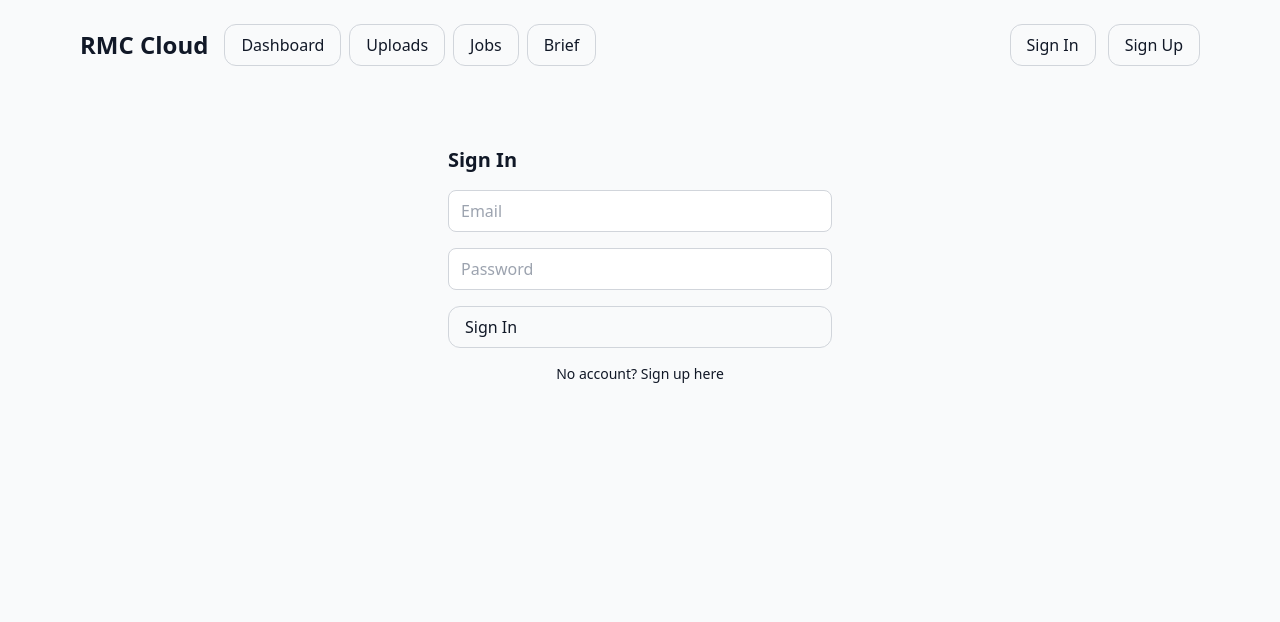
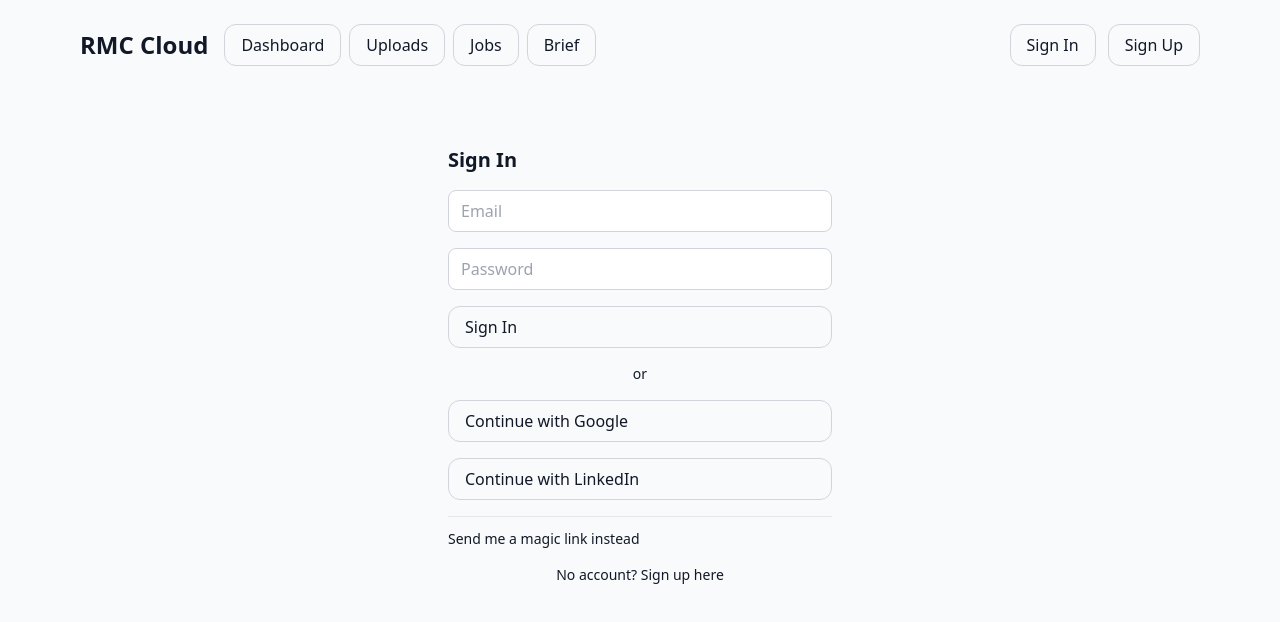
Before and after one commit to PhilippePelletier/rmc-cloud, a Next.js app in the folder web/: page /sign-in in a window 1280 px wide. Shown: the top 622 px of the page. Built offline with nearby package versions, Linux system fonts and the light colour scheme; no server answers.

Commit message:
Update page.tsx

```diff
--- a/web/app/sign-in/page.tsx
+++ b/web/app/sign-in/page.tsx
@@ -1,35 +1,93 @@
-// web/app/sign-in/page.tsx
 'use client';
-import { useState } from 'react';
-import { useRouter } from 'next/navigation';
-import { createClient } from '@supabase/supabase-js';
 
-const supabase = createClient(
-  process.env.NEXT_PUBLIC_SUPABASE_URL!,
-  process.env.NEXT_PUBLIC_SUPABASE_ANON_KEY!
-);
+import { useState, useMemo } from 'react';
+import { useRouter, useSearchParams } from 'next/navigation';
+import { createBrowserClient } from '@supabase/ssr';
 
 export default function SignInPage() {
   const router = useRouter();
+  const params = useSearchParams();
+  const redirectedFrom = params.get('redirectedFrom') || '/dashboard';
+
+  // Create a browser Supabase client (works with @supabase/ssr)
+  const supabase = useMemo(
+    () =>
+      createBrowserClient(
+        process.env.NEXT_PUBLIC_SUPABASE_URL!,
+        process.env.NEXT_PUBLIC_SUPABASE_ANON_KEY!
+      ),
+    []
+  );
+
   const [email, setEmail] = useState('');
   const [password, setPassword] = useState('');
-  const [errorMsg, setErrorMsg] = useState('');
 
-  const handleSubmit = async (e: React.FormEvent) => {
+  const [errorMsg, setErrorMsg] = useState<string>('');
+  const [loading, setLoading] = useState(false);
+
+  async function handlePasswordSignIn(e: React.FormEvent) {
     e.preventDefault();
-    const { error } = await supabase.auth.signInWithPassword({ email, password });
+    setErrorMsg('');
+    setLoading(true);
+
+    const { data, error } = await supabase.auth.signInWithPassword({
+      email,
+      password,
+    });
+
+    setLoading(false);
+
     if (error) {
-      setErrorMsg(error.message);
-    } else {
-      router.push('/dashboard');
+      // Surface the exact code & message so we know what's wrong
+      setErrorMsg(`${error.code ?? 'auth_error'}: ${error.message}`);
+      return;
     }
-  };
+
+    // Optional: If email confirmation is required and user isn’t confirmed,
+    // supabase may return no session here. Handle that:
+    if (!data.session) {
+      setErrorMsg('No session returned. Check if email is confirmed in Supabase Auth settings.');
+      return;
+    }
+
+    router.push(redirectedFrom);
+  }
+
+  async function handleGoogle() {
+    setErrorMsg('');
+    const { error } = await supabase.auth.signInWithOAuth({
+      provider: 'google',
+      options: { redirectTo: window.location.origin + '/dashboard' },
+    });
+    if (error) setErrorMsg(`${error.code ?? 'oauth_error'}: ${error.message}`);
+  }
+
+  async function handleLinkedIn() {
+    setErrorMsg('');
+    const { error } = await supabase.auth.signInWithOAuth({
+      provider: 'linkedin_oidc',
+      options: { redirectTo: window.location.origin + '/dashboard' },
+    });
+    if (error) setErrorMsg(`${error.code ?? 'oauth_error'}: ${error.message}`);
+  }
+
+  async function handleMagicLink() {
+    setErrorMsg('');
+    const { error } = await supabase.auth.signInWithOtp({
+      email,
+      options: { emailRedirectTo: window.location.origin + '/dashboard' },
+    });
+    if (error) setErrorMsg(`${error.code ?? 'otp_error'}: ${error.message}`);
+    else alert('Check your email for the magic link.');
+  }
 
   return (
     <div className="flex justify-center mt-20">
-      <form className="space-y-4 w-full max-w-sm" onSubmit={handleSubmit}>
+      <form className="space-y-4 w-full max-w-sm" onSubmit={handlePasswordSignIn}>
         <h2 className="h2">Sign In</h2>
-        {errorMsg && <p className="text-red-600">{errorMsg}</p>}
+
+        {errorMsg && <p className="text-red-600 whitespace-pre-line">{errorMsg}</p>}
+
         <input
           type="email"
           placeholder="Email"
@@ -37,6 +95,7 @@ export default function SignInPage() {
           value={email}
           onChange={e => setEmail(e.target.value)}
           className="input w-full"
+          autoComplete="email"
         />
         <input
           type="password"
@@ -45,8 +104,28 @@ export default function SignInPage() {
           value={password}
           onChange={e => setPassword(e.target.value)}
           className="input w-full"
+          autoComplete="current-password"
         />
-        <button type="submit" className="btn w-full">Sign In</button>
+
+        <button type="submit" className="btn w-full" disabled={loading}>
+          {loading ? 'Signing in…' : 'Sign In'}
+        </button>
+
+        <div className="text-center text-sm mt-2">or</div>
+
+        <button type="button" className="btn w-full" onClick={handleGoogle}>
+          Continue with Google
+        </button>
+        <button type="button" className="btn w-full" onClick={handleLinkedIn}>
+          Continue with LinkedIn
+        </button>
+
+        <div className="border-t pt-3 text-sm">
+          <button type="button" className="link" onClick={handleMagicLink}>
+            Send me a magic link instead
+          </button>
+        </div>
+
         <p className="text-sm text-center">
           No account? <a href="/sign-up" className="link">Sign up here</a>
         </p>
```
